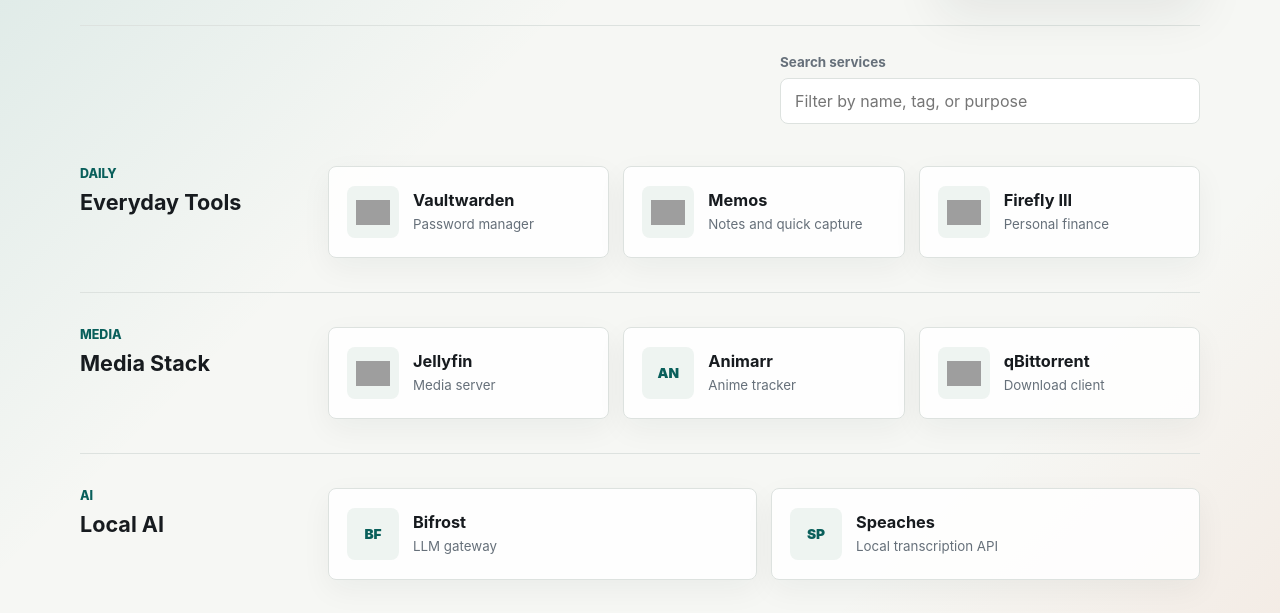
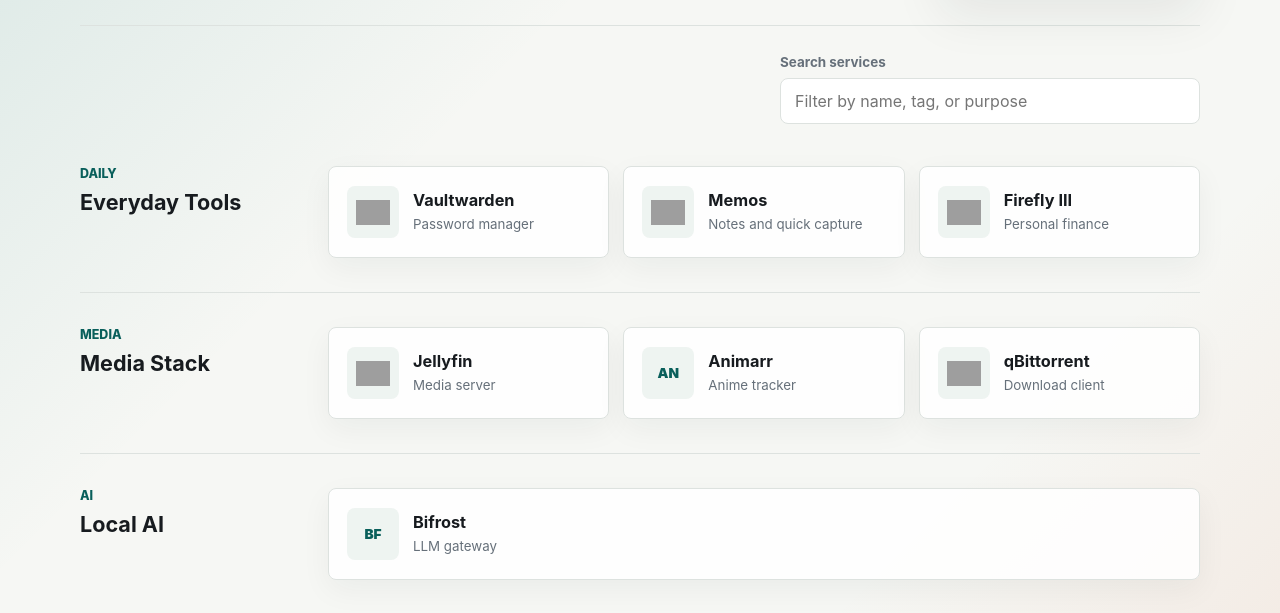
Before and after one commit to tejesh-kaliki/homelab, a plain HTML site: page proxy/static/index.html in a window 1280 px wide. Shown: the part 187-800 px from the top of the page. Drawn offline with Linux system fonts and the light colour scheme; grey boxes are pictures that could not be loaded.

Commit message:
Remove Speaches
Co-Authored-By: Claude Sonnet 5.5 <noreply@anthropic.com>

```diff
--- a/proxy/static/index.html
+++ b/proxy/static/index.html
@@ -135,15 +135,6 @@
               <small>LLM gateway</small>
             </span>
           </a>
-          <a class="service-card" data-subdomain="speaches" data-tags="transcription speech stt tts whisper audio api">
-            <span class="service-icon">
-              <span>SP</span>
-            </span>
-            <span>
-              <strong>Speaches</strong>
-              <small>Local transcription API</small>
-            </span>
-          </a>
         </div>
       </section>
 
```
Also changed, not shown: 4 other files.
